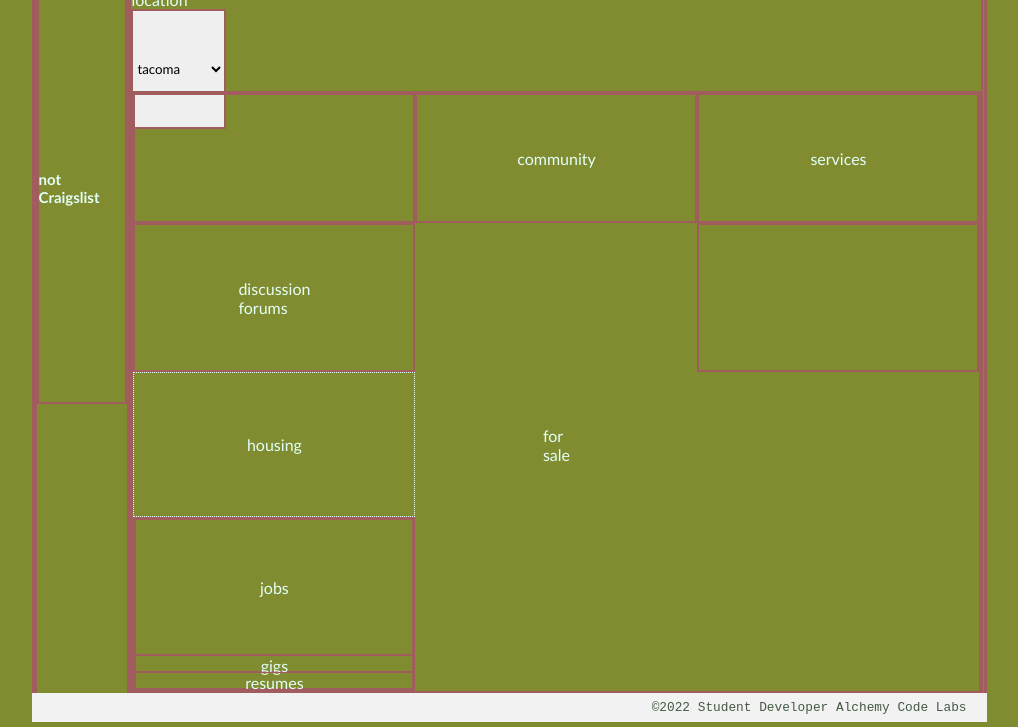
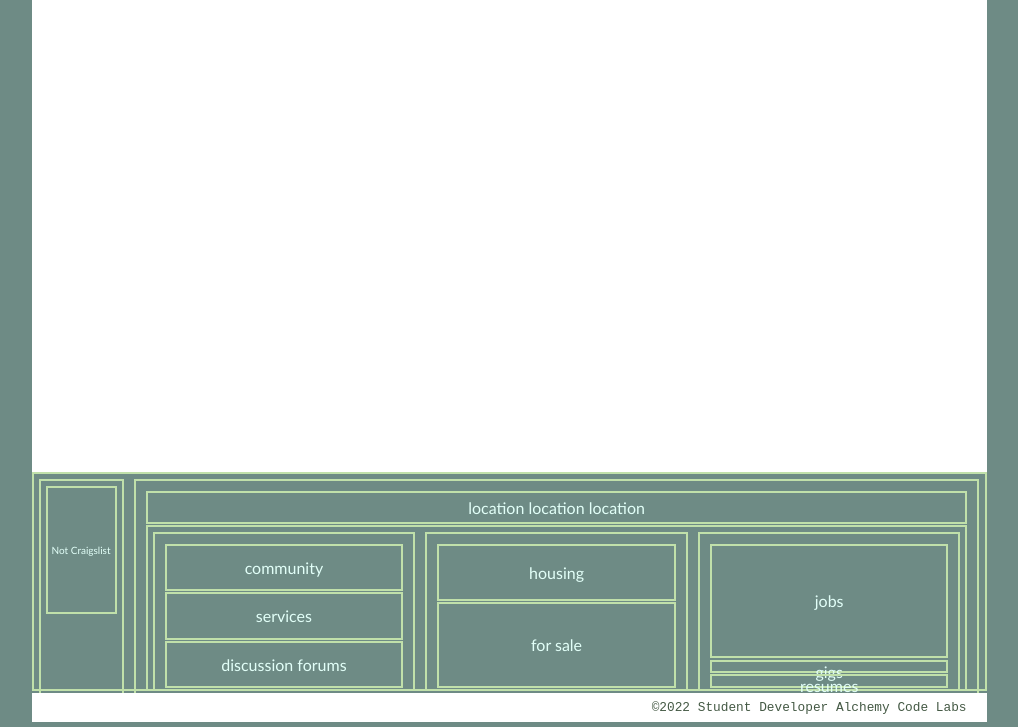
Before and after one commit to Adam-Robson/onboarding-copy-a-site, a plain HTML site: page index.html in a window 1280 px wide. Shown: the part 78-805 px from the top of the page, without its empty margins (136-1154 px from the left). Drawn offline with Linux system fonts and the light colour scheme.

Commit message:
bring it back

```diff
--- a/index.html
+++ b/index.html
@@ -1,4 +1,4 @@
-<!DOCTYPE html>
+!DOCTYPE html>
 <html lang="en">
 
 <head>
@@ -12,9 +12,6 @@
         href="https://fonts.googleapis.com/css2?family=Rubik:wght@300;400;600&family=Titillium+Web:wght@200;400;600&display=swap">
     <link rel="stylesheet" href="/styles/reset.css" />
     <link rel="stylesheet" href="/styles/global.css" />
-    <link rel="stylesheet" href="/styles/locals.css" />
-
-
     <title>Not Craigslist</title>
 </head>
 
@@ -22,51 +19,42 @@
     <header>
         <h1>Not Craigslist</h1>
     </header>
+
     <main>
-        <section id="main-column-left">
-            <h1 id="left-column-top">not Craigslist
-            </h1>
-            <div id="left-column-bottom">
+        <div class="main-column-left">
+            <div class="left-column-top">Not Craigslist
             </div>
-        </section>
-        <section id="main-column-right">
-            <div id="div-one">
-                <label for="right-top-column">location <br> location</label>
-                <select id="right-column-top">
-                    <option id="tacoma" value="tacoma" class="default">tacoma</option>
-                    <option id="santa fe" value="santa fe">santa fe</option>
-                    <option id="buffalo" value="buffalo">buffalo</option>
-                    <option id="topeka" value="topeka">topeka</option>
-                    <option id="baton rouge" value="baton rouge ">baton rouge</option>
-                    <option id="manchester" value=" manchester"> manchester</option>
-                </select>
+            <div class="left-column-bottom">
+            </div>
         </div>
-
-            <div id="right-column-bottom">
-                <p id="right-column-bottom-left">
-                    <p id="right-column-bottom-left-top">community
-                    </p>
-                    <p id="right-column-bottom-left-center">services
-                    </p>
-                    <p id="right-column-bottom-left-bottom">discussion <br> forums
-                    </p>
-                </p>
-                <p id="right-column-bottom-center">
-                    <p id="right-column-bottom-center-top">housing
-                    </p>
-                    <p id="right-column-bottom-center-bottom">for <br> sale
-                    </p>
-                </p>
-                <div id="right-column-bottom-right">
-                    <div id="right-column-bottom-right-top">jobs
+        <div class="main-column-right">
+            <div class="right-column-top">location location location
+            </div>
+            <div class="right-column-bottom">
+                <div class="right-column-bottom-left">
+                    <div class="right-column-bottom-left-top">community
                     </div>
-                    <div id="right-column-bottom-right-center">gigs
+                    <div class="right-column-bottom-left-center">services
                     </div>
-                    <div id="right-column-bottom-right-bottom">resumes
+                    <div class="right-column-bottom-left-bottom">discussion forums
+                    </div>
+                </div>
+                <div class="right-column-bottom-center">
+                    <div class="right-column-bottom-center-top">housing
+                    </div>
+                    <div class="right-column-bottom-center-bottom">for sale
+                    </div>
+                </div>
+                <div class="right-column-bottom-right">
+                    <div class="right-column-bottom-right-top">jobs
+                    </div>
+                    <div class="right-column-bottom-right-center">gigs
+                    </div>
+                    <div class="right-column-bottom-right-bottom">resumes
                     </div>
                 </div>
             </div>
-        </section>
+        </div>
     </main>
 
     <footer>&copy;2022 Student Developer Alchemy Code Labs</footer>
--- a/styles/locals.css
+++ /dev/null
@@ -1,164 +0,0 @@
-:root {
-    --background: rgb(129, 140, 49);
-    --header-background: rgb(69, 37, 37);
-    --footer-background: rgb(243, 242, 242);
-}
-
-* {
-    box-sizing: border-box;
-    padding: 0%;
-    margin: 0px;
-    height: 100%;
-}
-
-body {
-    height: 100vh;
-    font-family: 'Courier New', san-serif;
-    background-color: var(--background);
-    display: grid;
-    grid-template-rows: auto 1fr auto;
-}
-
-header {
-    position: sticky;
-    top: 0;
-    display: flex;
-    align-items: center;
-    background-color: var(--header-background);
-}
-
-footer {
-    position: sticky;
-    bottom: 0;
-    padding: 7px 20px;
-    font-size: .8em;
-    display: flex;
-    justify-content: flex-end;
-    background-color: var(--footer-background);
-}
-body, html {
-    height: 100%;
-    width: 100%;
-}
-
-main  {
-    margin: 0 auto;
-    height: 100%;
-    min-width: 955px;
-    width: 70%;
-    display: grid;
-    grid-template-columns: 10% 90% ;
-    border: 3px solid rgb(161, 93, 93);
-    padding: 0px;
-}
-
-#main-column-left {
-    display: grid;
-    grid-template-rows: 3fr 2fr;
-    border: 2px solid rgb(161, 93, 93);
-    font-size: 10px;
-
-}
-
-#left-column-top {
-    display: grid;
-    border: 2px solid rgb(161, 93, 93);
-    justify-content: center;
-    align-items: center;
-}
-
-#main-column-right {
-    display: grid;
-    grid-template-rows: 1fr 5fr;
-    border: 2px solid rgb(161, 93, 93);
-    }
-
-#right-column-top {
-    display: grid;
-    border: 2px solid rgb(161, 93, 93);
-    justify-content: center;
-    align-items: center;
-    cursor:crosshair;
-}
-
-#right-column-bottom {
-    display: grid;
-    grid-template-columns: 1fr 1fr 1fr;
-    border: 2px solid rgb(161, 93, 93);
-}
-
-#right-column-bottom-left {
-    display: grid;
-    border: 2px solid rgb(161, 93, 93);
-}
-
-#right-column-bottom-center {
-    display: grid;
-    border: 2px solid rgb(161, 93, 93);
-    grid-template-rows: 40% 60%;
-}
-
-#right-column-bottom-right {
-    display: grid;
-    border: 2px solid rgb(161, 93, 93);
-    grid-template-rows: 80% 10% 10%;
-}
-
-#right-column-bottom-left-top {
-    margin: 0px;
-    display: grid;
-    border: 2px solid rgb(161, 93, 93);
-    justify-content: center;
-    align-items: center;
-}
-
-#right-column-bottom-left-center {
-    margin: 0px;
-    display: grid;
-    border: 2px solid rgb(161, 93, 93);
-    justify-content: center;
-    align-items: center;
-}
-
-#right-column-bottom-left-bottom {
-    display: grid;
-    border: 2px solid rgb(161, 93, 93);
-    justify-content: center;
-    align-items: center;
-}
-
-#right-column-bottom-center-top {
-    display: grid;
-    border: 1px dotted;
-    justify-content: center;
-    align-items: center;
-}
-
-#right-column-bottom-right-top {
-    display: grid;
-    border: 1px solid rgb(161, 93, 93);
-    justify-content: center;
-    align-items: center;
-}
-
-#right-column-bottom-right-bottom {
-    display: grid;
-    border: 1px solid rgb(161, 93, 93);
-    display: grid;
-    justify-content: center;
-    align-items: center;
-}
-
-#right-column-bottom-right-center {
-    display: grid;
-    border: 1px solid rgb(161, 93, 93);
-    display: grid;
-    justify-content: center;
-    align-items: center;
-}
-
-#right-column-bottom-center-bottom {
-    justify-content: center;
-    align-items: center;
-    display: grid;
-}
```
